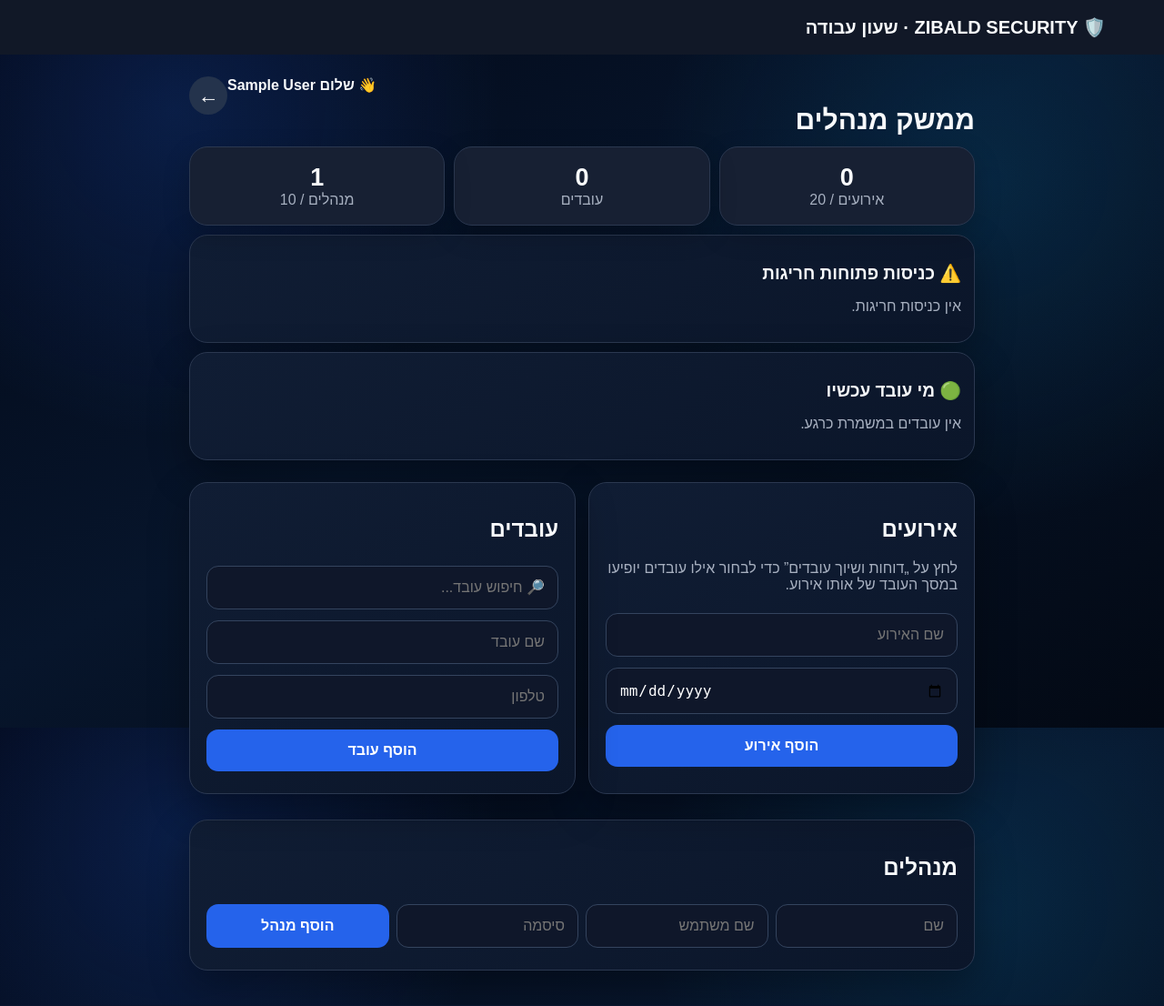
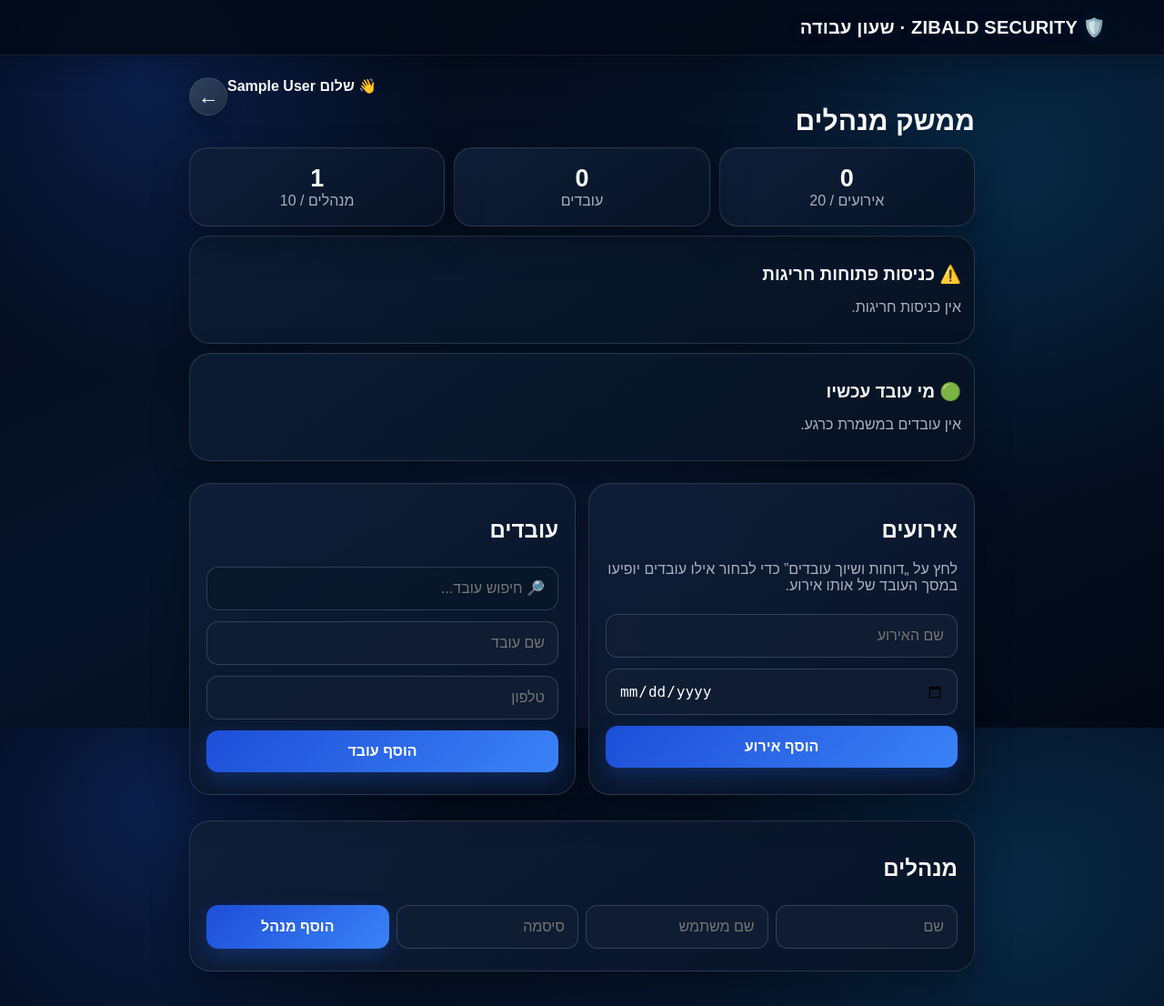
Before and after one commit to moshe111378-stack/employee-time-tracker, a Flask app: page /admin in a window 1280 px wide. Shown: the whole page at 91% size. Run offline with Flask 3, Linux system fonts and the light colour scheme; the visitor is signed in with stand-in values (Sample User, id 1); data comes from the database, SQL or seed files in the repository; data that the repository does not hold is empty; parts of the project's set-up code (start-up, migrations or seed data) failed here and were passed over.

Commit message:
Refresh full site visual layer and live controls

```diff
--- a/static/style.css
+++ b/static/style.css
@@ -10,3 +10,26 @@ button{transition:.18s transform,.18s filter}button:active{transform:scale(.97)}
 .secure-login{max-width:480px;margin:7vh auto;text-align:center}.login-shield{font-size:62px}.secure-login h1{margin-bottom:5px}.secure-form{text-align:right;margin:18px auto}.secure-form label{display:block;font-weight:700;margin:8px 0}.back-home{display:inline-block;color:#93c5fd;text-decoration:none;margin-top:8px;font-weight:700}header{justify-content:flex-start}
 
 .screen-back{width:42px;height:42px;padding:0;margin:0 0 10px;border-radius:50%;display:grid;place-items:center;background:#24334c;color:#fff;text-decoration:none;font-size:23px;font-weight:900;box-shadow:none}.admin-back{float:left}.screen-back:active{transform:scale(.94)}
+
+/* 2026 final live refresh — visual layer only */
+:root{--glass:rgba(10,24,46,.86);--line:rgba(148,163,184,.22);--glow:rgba(59,130,246,.22);--text:#f8fafc;--muted:#9fb0c7}
+html{scroll-behavior:smooth}body{background:radial-gradient(circle at 12% 10%,rgba(37,99,235,.24),transparent 25%),radial-gradient(circle at 88% 24%,rgba(14,165,233,.14),transparent 28%),radial-gradient(circle at 50% 92%,rgba(99,102,241,.13),transparent 30%),linear-gradient(155deg,#010611 0%,#06142a 48%,#020815 100%);background-attachment:fixed;color:var(--text)}
+header{background:rgba(3,10,24,.86);backdrop-filter:blur(18px);border-bottom:1px solid rgba(255,255,255,.08);box-shadow:0 8px 30px rgba(0,0,0,.22)}
+.logo{letter-spacing:.2px;text-shadow:0 2px 18px rgba(59,130,246,.18)}
+.card,.panel,.event,.record,.stats>div{background:linear-gradient(145deg,rgba(16,31,57,.92),rgba(7,19,38,.94));border:1px solid var(--line);box-shadow:0 16px 42px rgba(0,0,0,.30),inset 0 1px rgba(255,255,255,.025)}
+.card,.panel{border-radius:23px}.event,.record{border-radius:17px}
+input,select{background:rgba(17,30,52,.92);border:1px solid rgba(148,163,184,.27);transition:border-color .18s,box-shadow .18s,transform .18s}input:focus,select:focus{border-color:#60a5fa;box-shadow:0 0 0 3px rgba(59,130,246,.16),0 8px 24px rgba(0,0,0,.18)}
+button,.excel-btn,.action-btn,.manager-entry{transition:transform .15s ease,filter .15s ease,box-shadow .15s ease}button{background:linear-gradient(135deg,#1d4ed8,#3b82f6);box-shadow:0 8px 22px rgba(37,99,235,.28)}button:hover,.excel-btn:hover,.action-btn:hover,.manager-entry:hover{filter:brightness(1.09)}button:active,.excel-btn:active,.action-btn:active,.manager-entry:active{transform:scale(.965)}
+.in{background:linear-gradient(135deg,#15803d,#22c55e);box-shadow:0 9px 24px rgba(34,197,94,.25)}.out{background:linear-gradient(135deg,#b91c1c,#ef4444);box-shadow:0 9px 24px rgba(239,68,68,.22)}
+.brand-splash{background:radial-gradient(circle at 50% 18%,rgba(245,158,11,.18),transparent 20%),radial-gradient(circle at 25% 65%,rgba(37,99,235,.18),transparent 30%),linear-gradient(145deg,#07162c,#020713);box-shadow:0 28px 80px rgba(0,0,0,.48)}
+.brand-panel{background:linear-gradient(145deg,rgba(9,28,51,.92),rgba(4,14,29,.95));backdrop-filter:blur(16px);border:1px solid rgba(245,158,11,.18)}.brand-panel h2{color:#f3c46f}.shield{filter:drop-shadow(0 8px 22px rgba(245,158,11,.22))}
+.brand-mini{background:linear-gradient(135deg,rgba(10,32,60,.95),rgba(13,47,83,.9));box-shadow:0 12px 34px rgba(0,0,0,.22)}
+.stats>div{transition:transform .15s}.stats>div:hover{transform:translateY(-2px)}
+.status-compact{background:linear-gradient(145deg,rgba(12,29,52,.92),rgba(7,18,35,.95))}
+.gps{background:rgba(8,21,41,.72);border-color:rgba(96,165,250,.22)}
+.flash{box-shadow:0 8px 22px rgba(16,185,129,.16)}
+.screen-back{background:linear-gradient(145deg,#31435f,#1c2b42);border:1px solid rgba(255,255,255,.08);box-shadow:0 7px 18px rgba(0,0,0,.24)}
+.success-box{background:linear-gradient(145deg,#102744,#07172c);border-color:rgba(134,239,172,.20)}
+.worker-search,.small-search{background:rgba(9,23,43,.92)}
+.rate-edit{display:flex;flex-direction:column;font-size:13px;color:#cbd5e1}
+@media(max-width:600px){main{padding:18px 14px}.card,.panel{padding:16px;border-radius:20px}.brand-panel{padding:22px}.brand-panel h1{font-size:28px}.logo{font-size:18px}.stats{gap:7px}.stats>div{padding:12px 6px}.stats b{font-size:23px}button,input,select{min-height:48px}.event-title-row{gap:8px}.report-head{align-items:flex-start}}
```
